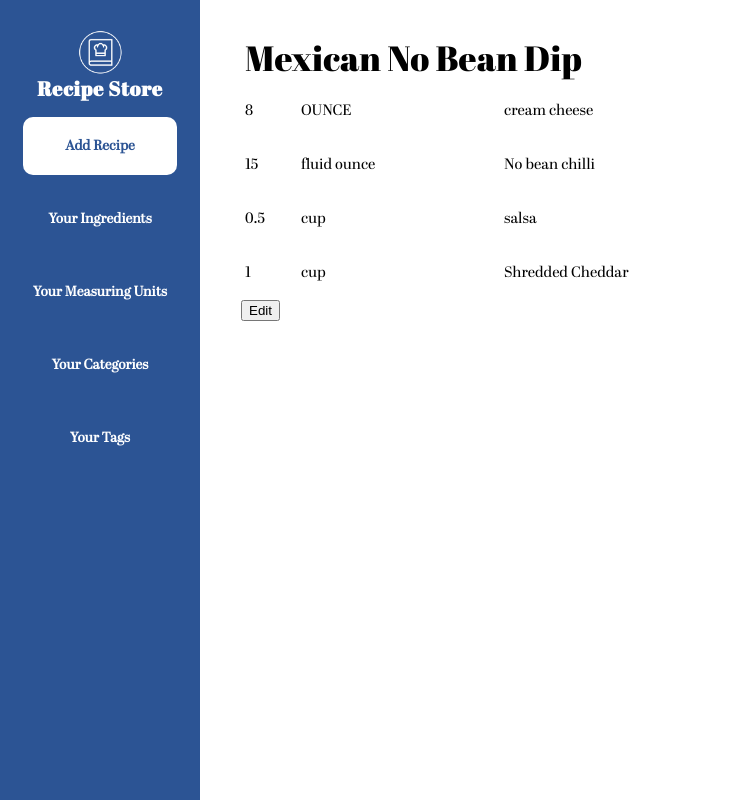
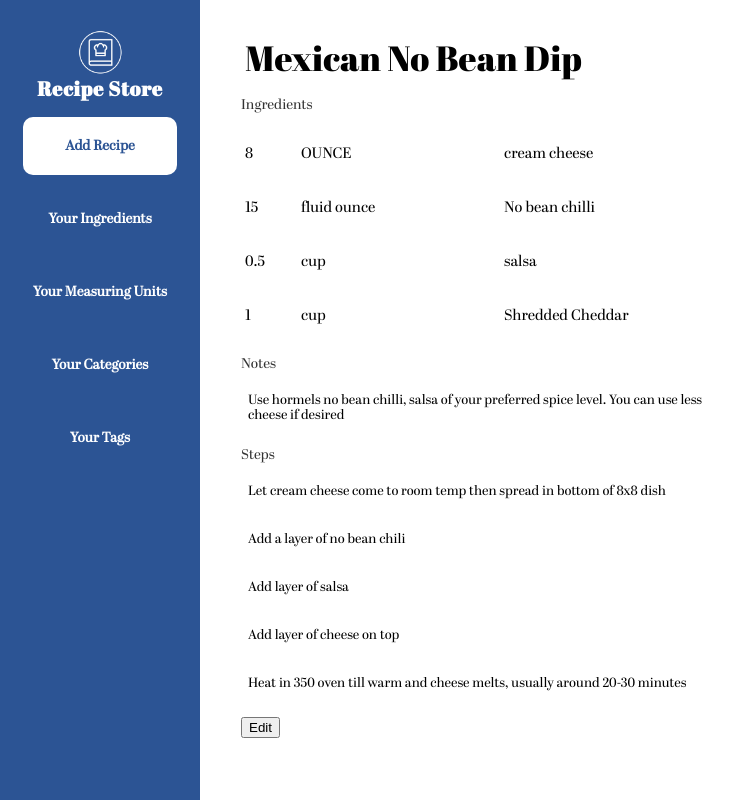
Before and after one commit to theheuman/RecipeStore, an Angular app: page /details/1 in a window 1280 px wide. Shown: the whole page, without its empty margins (0-742 px from the left). Built offline with nearby package versions, Linux system fonts and the light colour scheme.

Commit message:
add the rest of the fields to the details page

```diff
--- a/src/app/pages/recipe-details/recipe-details.component.html
+++ b/src/app/pages/recipe-details/recipe-details.component.html
@@ -9,8 +9,11 @@
     [readonly]="!edit"
     [value]="recipe.name"
   >
+  <p>
+    Ingredients
+  </p>
   <div
-    class="side-by-side"
+    class="ingredients side-by-side"
     *ngFor="let ingredient of recipe.ingredients"
   >
     <input
@@ -36,6 +39,33 @@
     >
 
   </div>
+  <p>
+    Notes
+  </p>
+  <textarea
+    class="textarea"
+    [ngClass]="{'disabled': !edit}"
+    [readonly]="!edit"
+    [value]="recipe.notes"
+  >
+  </textarea>
+
+  <p>
+    Steps
+  </p>
+
+  <div
+    class="steps side-by-side"
+    *ngFor="let step of recipe.steps"
+  >
+    <textarea
+      class="textarea"
+      [ngClass]="{'disabled': !edit}"
+      [readonly]="!edit"
+      [value]="step"
+    >
+    </textarea>
+  </div>
   <button (click)="edit = !edit">
     Edit
   </button>
--- a/src/app/pages/recipe-details/recipe-details.component.scss
+++ b/src/app/pages/recipe-details/recipe-details.component.scss
@@ -19,16 +19,13 @@ button:focus {
 
 .input {
   font-size: 15px;
-  font-family: "Abril Regular", serif;
   min-height: 48px;
   min-width: 48px;
-  border: 2px solid transparent;
-
-  :focus {
-    border: none
-  }
+  width: fit-content;
+  font-family: inherit;
 
   &.disabled {
+    border: 2px solid transparent;
   }
 
   &.amount {
@@ -40,3 +37,14 @@ button:focus {
     font-family: "Abril Fatface", serif;
   }
 }
+
+.textarea {
+  min-width: 100%;
+  padding: 5px;
+  font-family: inherit;
+
+  &.disabled {
+    border: 2px solid transparent;
+    resize: none;
+  }
+}
--- a/src/styles.scss
+++ b/src/styles.scss
@@ -16,4 +16,5 @@
 
 body {
   margin: 0;
+  font-family: "Abril Regular", serif;
 }
```
